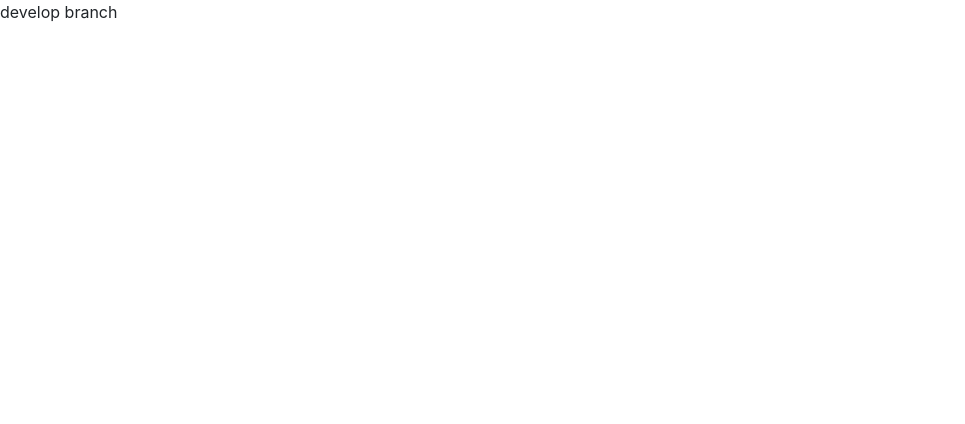
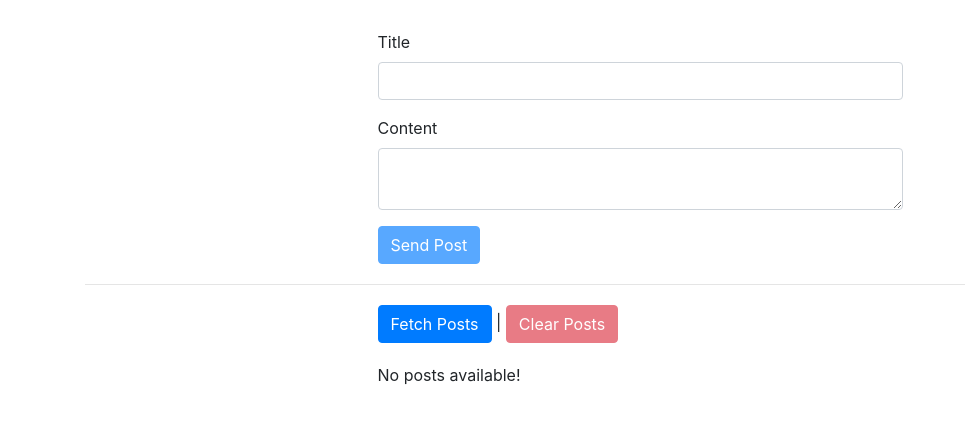
Before and after one commit to cyborg-nomade/angular-course, an Angular app: page / in a window 1280 px wide. Shown: the top 424 px of the page, without its empty margins (0-965 px from the left). Built offline with nearby package versions, Linux system fonts and the light colour scheme.

Commit message:
initial setup

```diff
--- a/src/app/app.component.css
+++ b/src/app/app.component.css
@@ -0,0 +1,7 @@
+.container {
+  margin-top: 30px;
+}
+
+.row {
+  margin: 20px 0;
+}
--- a/src/app/app.component.html
+++ b/src/app/app.component.html
@@ -1 +1,36 @@
-develop branch
+<div class="container">
+  <div class="row">
+    <div class="col-12 col-md-6 offset-md-3">
+      <form #postForm="ngForm" (ngSubmit)="onCreatePost(postForm.value)">
+        <div class="form-group">
+          <label for="title">Title</label>
+          <input type="text" class="form-control" id="title" required ngModel name="title" />
+        </div>
+        <div class="form-group">
+          <label for="content">Content</label>
+          <textarea class="form-control" id="content" required ngModel name="content"></textarea>
+        </div>
+        <button class="btn btn-primary" type="submit" [disabled]="!postForm.valid">
+          Send Post
+        </button>
+      </form>
+    </div>
+  </div>
+  <hr />
+  <div class="row">
+    <div class="col-12 col-md-6 offset-md-3">
+      <button class="btn btn-primary" (click)="onFetchPosts()">
+        Fetch Posts
+      </button>
+      |
+      <button class="btn btn-danger" [disabled]="loadedPosts.length < 1" (click)="onClearPosts()">
+        Clear Posts
+      </button>
+    </div>
+  </div>
+  <div class="row">
+    <div class="col-12 col-md-6 offset-md-3">
+      <p>No posts available!</p>
+    </div>
+  </div>
+</div>
--- a/src/app/app.component.ts
+++ b/src/app/app.component.ts
@@ -1,8 +1,35 @@
-import { Component } from '@angular/core';
+import { Component, OnInit } from '@angular/core';
+import { HttpClient } from '@angular/common/http';
 
 @Component({
   selector: 'app-root',
   templateUrl: './app.component.html',
   styleUrls: ['./app.component.css']
 })
-export class AppComponent {}
+export class AppComponent implements OnInit {
+  loadedPosts = [];
+
+  constructor(private http: HttpClient) {}
+
+  ngOnInit(): void {}
+
+  onCreatePost(postData: { title: string; content: string }) {
+    // Send Http request
+    this.http
+      .post(
+        'https://ng-complete-guide-c56d3.firebaseio.com/posts.json',
+        postData
+      )
+      .subscribe(responseData => {
+        console.log(responseData);
+      });
+  }
+
+  onFetchPosts() {
+    // Send Http request
+  }
+
+  onClearPosts() {
+    // Send Http request
+  }
+}
--- a/src/app/app.module.ts
+++ b/src/app/app.module.ts
@@ -1,13 +1,14 @@
 import { BrowserModule } from '@angular/platform-browser';
 import { NgModule } from '@angular/core';
 import { FormsModule } from '@angular/forms';
+import { HttpClientModule } from '@angular/common/http';
 
 import { AppComponent } from './app.component';
 import { AppRoutingModule } from './app-routing.module';
 
 @NgModule({
   declarations: [AppComponent],
-  imports: [BrowserModule, AppRoutingModule, FormsModule],
+  imports: [BrowserModule, AppRoutingModule, FormsModule, HttpClientModule],
   providers: [],
   bootstrap: [AppComponent]
 })
```
